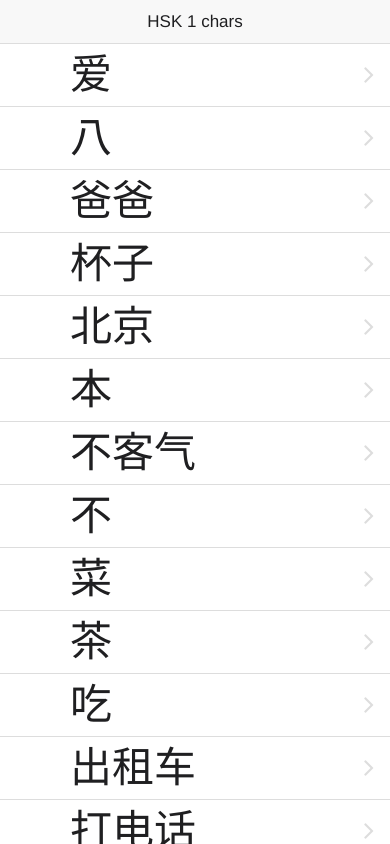
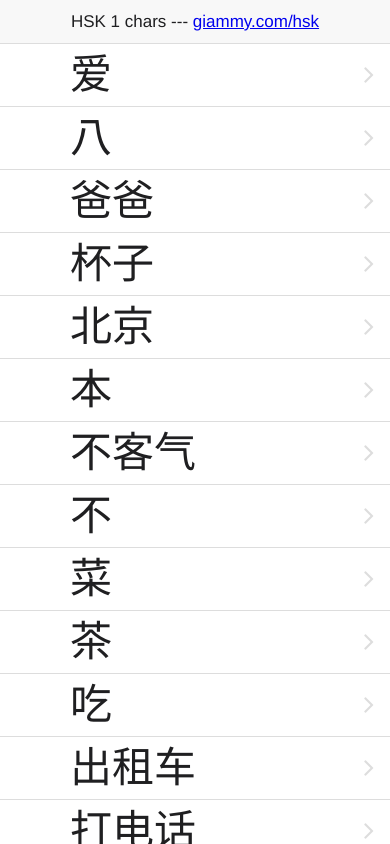
Before and after one commit to giammy/hsk1, a plain HTML site: page www/index.html in a window 390 px wide. Drawn offline with Linux system fonts and the light colour scheme; some packages are replaced by stand-ins of ours.

Commit message:
add link to giammy.com

```diff
--- a/www/index.html
+++ b/www/index.html
@@ -76,7 +76,8 @@ http://samcroft.co.uk/2010/loading-data-into-a-phonegap-app/ with jsonp
   <ons-navigator>
     <ons-page>
       <ons-toolbar>
-        <div class="center">HSK 1 chars</div>
+        <div class="center">HSK 1 chars ---
+           <a href="http://www.giammy.com/hsk">giammy.com/hsk</a></div>
       </ons-toolbar>
 
       <ons-list ng-controller="MasterController">
@@ -106,9 +107,11 @@ http://samcroft.co.uk/2010/loading-data-into-a-phonegap-app/ with jsonp
         <div class="center">Details</div>
       </ons-toolbar>
 
+<!--
       <ons-list modifier="inset" style="margin-top: 10px">
         <ons-list-item class="item">
           <ons-row>
+-->
 <!--
             <ons-col width="60px">
               <div class="item-thum"></div>
@@ -127,10 +130,10 @@ http://samcroft.co.uk/2010/loading-data-into-a-phonegap-app/ with jsonp
                 <span class="item-desc-details">{{item.desc}}</span>
 -->
 
-
+<!--
           </ons-row>
         </ons-list-item>
-
+-->
 
 
 <!--
@@ -140,8 +143,9 @@ http://samcroft.co.uk/2010/loading-data-into-a-phonegap-app/ with jsonp
         </ons-list-item>
 
 -->
+<!--
       </ons-list>
-
+-->
       <ons-list style="margin-top: 10px">
         <ons-list-item class="item">
           <p class="item-title-details">{{item.title}}</p>
```
